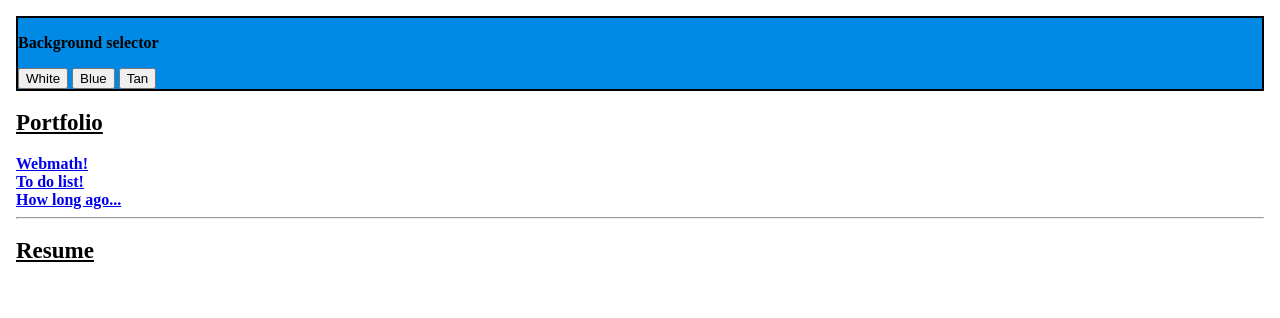
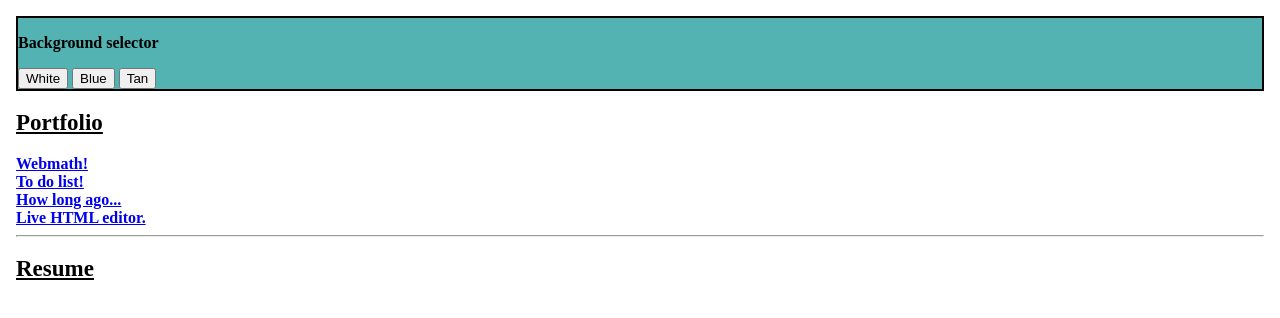
Before and after one commit to PlanckBrain/slamer9.github.io, a plain HTML site: page index.html in a window 1280 px wide. Both pictures are taken after a click on the button "White". Drawn offline with nearby package versions, Linux system fonts and the light colour scheme.

Commit message:
More styleing and added a link to the live HTML editor

```diff
--- a/Style.css
+++ b/Style.css
@@ -56,7 +56,7 @@ button:hover {
 }
 
 .White #styleSelector {
-	background-color: var(--lightBlue);
+	background-color: rgb(83, 178, 178);
 }
 
 .Blue #styleSelector {
@@ -64,5 +64,5 @@ button:hover {
 }
 
 .Tan #styleSelector {
-	background-color: rbg(170, 244, 255);
+	background-color: rgb(170, 244, 255);
 }
--- a/index.html
+++ b/index.html
@@ -19,6 +19,8 @@
         <a href="https://preview.c9users.io/slam9/project_one/HTML_main.html?_c9_id=livepreview0&_c9_host=https://ide.c9.io" target="_blank">To do list!</a>
         <br/>
         <a href="https://preview.c9users.io/slam9/time/Time.html?_c9_id=livepreview0&_c9_host=https://ide.c9.io" target="_blank">How long ago...</a>
+        <br/>
+        <a href="https://preview.c9users.io/slam9/html-live-editor/Interface.html">Live HTML editor.</a>
         <hr/>
         <h2>Resume</h2>
     </body>
```
